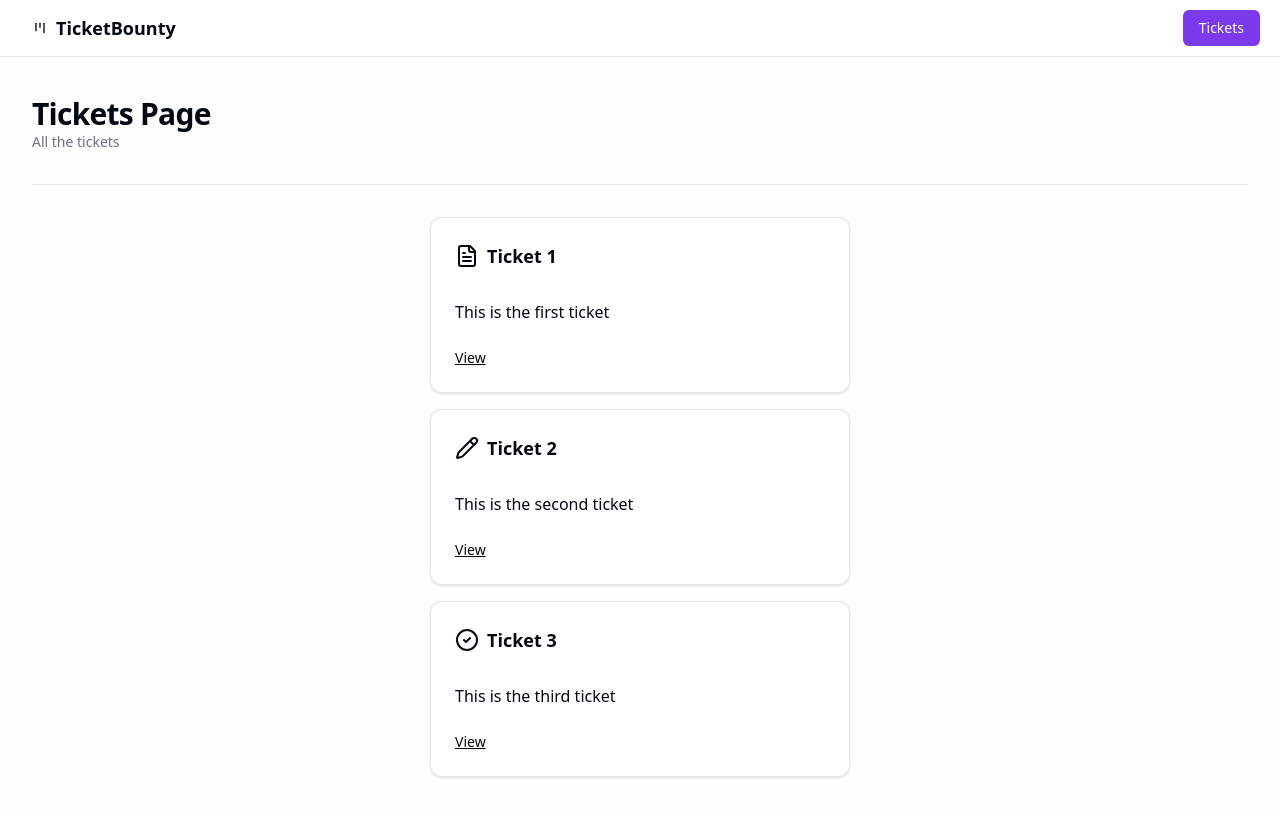
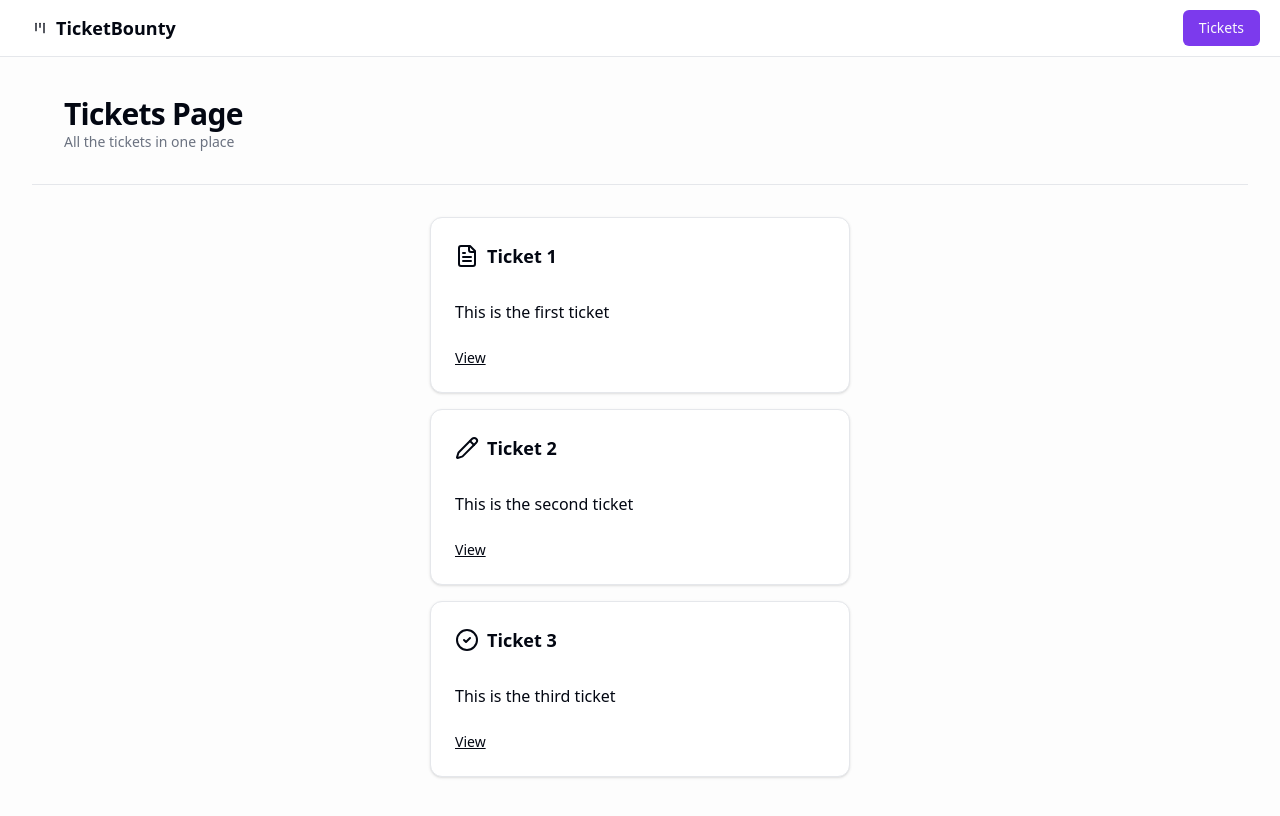
Before and after one commit to Shanto910/the-road-to-next-app, a Next.js app: page /tickets in a window 1280 px wide. Shown: the top 816 px of the page. Built offline with nearby package versions, Linux system fonts and the light colour scheme.

Commit message:
add: custom heading component

```diff
--- a/src/app/page.tsx
+++ b/src/app/page.tsx
@@ -1,13 +1,12 @@
 import Link from 'next/link';
+import Heading from '@/components/Heading';
 import { ticketsPath } from '@/paths';
 
 const HomePage = () => {
 	return (
 		<div className="flex-1 flex flex-col gap-y-8">
-			<div>
-				<h2 className="text-3xl font-bold tracking-tight">Home Page</h2>
-				<p className="text-sm text-muted-foreground">This is the home page</p>
-			</div>
+			<Heading title="Home Page" description="This is the home page" />
+
 			<div className="flex-1 flex flex-col items-center">
 				<Link href={ticketsPath()} className="underline">
 					Go to Tickets
--- a/src/app/tickets/page.tsx
+++ b/src/app/tickets/page.tsx
@@ -1,7 +1,7 @@
 import { LucideCircleCheck, LucideFileText, LucidePencil } from 'lucide-react';
 import Link from 'next/link';
+import Heading from '@/components/Heading';
 import { Card, CardContent, CardFooter, CardHeader, CardTitle } from '@/components/ui/card';
-import { Separator } from '@/components/ui/separator';
 import { initialTickets } from '@/data';
 import { ticketPath } from '@/paths';
 
@@ -13,12 +13,7 @@
 const TicketsPage = () => {
 	return (
 		<div className="flex-1 flex flex-col gap-y-8">
-			<div>
-				<h2 className="text-3xl font-bold tracking-tight">Tickets Page</h2>
-				<p className="text-sm text-muted-foreground">All the tickets</p>
-			</div>
-
-			<Separator />
+			<Heading title="Tickets Page" description="All the tickets in one place" />
 
 			<div className="flex-1 flex flex-col items-center gap-y-4 animate-fade-in-from-top">
 				{initialTickets.map(ticket => (
--- /dev/null
+++ b/src/components/Heading.tsx
@@ -0,0 +1,20 @@
+import { Separator } from './ui/separator';
+
+interface HeadingProps {
+	title: string;
+	description?: string;
+}
+
+const Heading = ({ title, description }: HeadingProps) => {
+	return (
+		<>
+			<div className="px-8">
+				<h2 className="text-3xl font-bold tracking-tight">{title}</h2>
+				{description && <p className="text-sm text-muted-foreground">{description}</p>}
+			</div>
+			<Separator />
+		</>
+	);
+};
+
+export default Heading;
```
